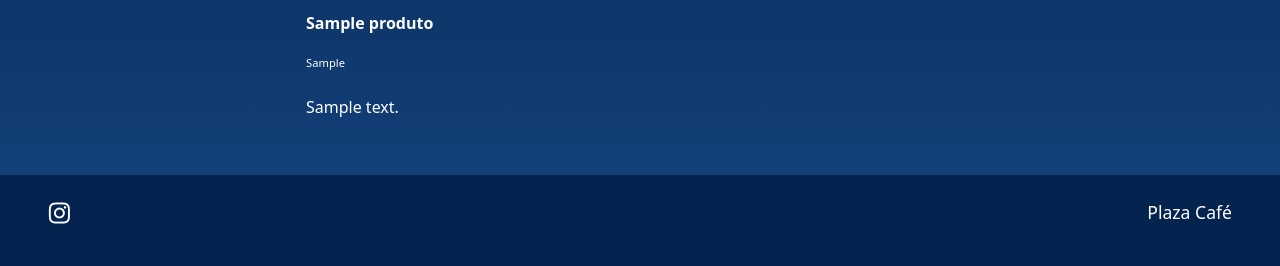
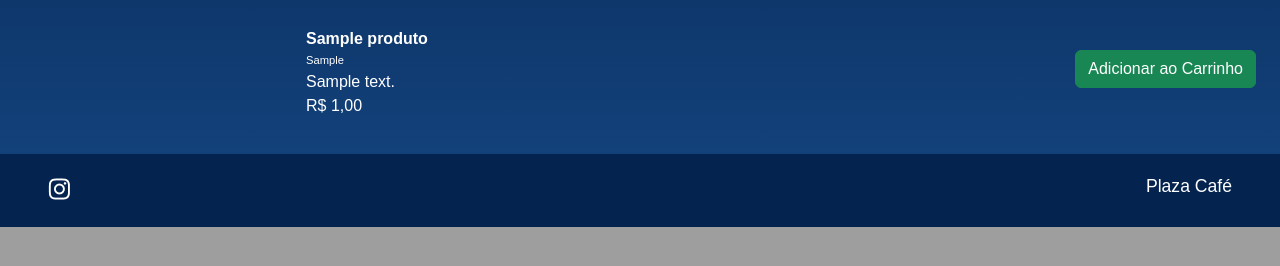
Before and after one commit to matheustorrens/totem, a Django app: page /imagem/1 in a window 1280 px wide. Shown: the part 908-1174 px from the top of the page. After the commit the page ends 1135 px from the top, so only its background shows below. Run offline with Django 4.2, Linux system fonts and the light colour scheme; tables that the repository leaves empty hold one stand-in row (values such as "Sample post").

Commit message:
Refatoração nos produtos e implementação em cart

```diff
--- /dev/null
+++ b/apps/cart/cart.py
@@ -0,0 +1,13 @@
+class Cart():
+    def __init__(self, request):
+        self.session = request.session
+
+        # Obter a session key se não existir
+        cart = self.session.get('session_key')
+
+        # Se o usuário for novo, criar uma session key para ele
+        if 'session_key' not in request.session:
+            cart = self.session['session_key'] = {}
+
+
+        self.cart = cart
--- /dev/null
+++ b/apps/cart/context_processors.py
@@ -0,0 +1,6 @@
+from .cart import Cart
+
+# Criando um processador de contexto para o carrinho funcionar em outras paginas (assim como os produtos)
+def cart(request):
+    # Retornando os dados padrão do carrinho
+    return {'cart': Cart(request)}
--- a/apps/produtos/admin.py
+++ b/apps/produtos/admin.py
@@ -4,7 +4,7 @@
 
 class ListandoProdutos(admin.ModelAdmin):                       # Classe que vai definir as funcionalidades do Django Admin
 
-    list_display = ("id", "nome", "legenda", "exibir")          # Define o que vai ser mostrado na lista dos produtos
+    list_display = ("id", "nome", "preco", "legenda", "exibir")          # Define o que vai ser mostrado na lista dos produtos
     list_display_links = ("id", "nome")                         # Define os campos que serão links
     search_fields = ("nome",)                                   # Função que busca pelo nome dos produtos
     list_filter = ("categoria","usuario")                       # Função que define uma lista que contem todas as categorias para filtra-las
--- a/apps/produtos/forms.py
+++ b/apps/produtos/forms.py
@@ -14,6 +14,7 @@
 
         widgets = {
             'nome': forms.TextInput(attrs={'class': 'form-control'}),
+            'preco': forms.TextInput(attrs={'class': 'form-control'}),
             'legenda': forms.TextInput(attrs={'class': 'form-control'}),
             'categoria': forms.Select(attrs={'class': 'form-control'}),
             'descricao': forms.Textarea(attrs={'class': 'form-control'}),
--- a/apps/produtos/models.py
+++ b/apps/produtos/models.py
@@ -12,7 +12,8 @@
           ("BEBIDAS", "Bebidas"),
      ]
 
-     nome = models.CharField(max_length=100, null=False, blank=False)                        # O Método CharField entende apenas tuplas, como no caso das
+     nome = models.CharField(max_length=100, null=False, blank=False)
+     preco = models.DecimalField(max_digits=10, decimal_places=2, default=0.0)               # O Método CharField entende apenas tuplas, como no caso das
      legenda = models.CharField(max_length=100, null=False, blank=False)                     # OPCOES_CATEGORIAS, sendo obrigatório o seu uso, por isso o:
      categoria = models.CharField(max_length=100, choices=OPCOES_CATEGORIA, default='')      # ("SALGADOS", "Salgado") por exemplo.
      descricao = models.TextField(null=False, blank=False)
--- a/setup/settings.py
+++ b/setup/settings.py
@@ -78,6 +78,7 @@
                 'django.template.context_processors.request',
                 'django.contrib.auth.context_processors.auth',
                 'django.contrib.messages.context_processors.messages',
+                'apps.cart.context_processors.cart',
             ],
         },
     },
--- a/templates/produtos/imagem.html
+++ b/templates/produtos/imagem.html
@@ -14,12 +14,15 @@
                                 <p class="imagem__titulo">{{ produto.nome }}</p>
                                 <p class="imagem__descricao">{{ produto.legenda }}</p>
                                 <p class="imagem__texto">{{ produto.descricao }}</p>
+                                <p class="imagem__texto">R$ {{ produto.preco }}</p>
                             </div>
                             <div>
                                 {% if request.user.is_superuser %}
-                                <a href="{% url 'editar_produto' produto.id %}"><button class="btn btn-success col-12" style="padding: top 5px;" type="submit">Editar</button></a>
-                                <a href="{% url 'excluir_produto' produto.id %}"><button class="btn btn-danger col-12" style="padding: top 5px;" type="submit">Deletar</button></a>
+                                <a href="{% url 'editar_produto' produto.id %}"><button class="btn btn-success col-12" style="padding: top 5px; margin-top: 10px" type="submit">Editar</button></a>
+                                <a href="{% url 'excluir_produto' produto.id %}"><button class="btn btn-danger col-12" style="padding: top 5px; margin-top: 10px" type="submit">Deletar</button></a>
                                 {% endif %}
+
+                                <a href="{% url 'excluir_produto' produto.id %}"><button class="btn btn-success col-12" style="padding: top 5px; margin-top: 10px" type="submit">Adicionar ao Carrinho</button></a>
                             </div>
                         </div>
                     </div>
--- a/templates/produtos/index.html
+++ b/templates/produtos/index.html
@@ -34,7 +34,7 @@
                                 <div class="card__info">
                                     <p class="card__titulo">{{ produto.nome }}</p>
                                     <div class="card__texto">
-                                        <p class="card__descricao">{{ produto.legenda }}</p>
+                                        <p class="card__descricao">R$ {{ produto.preco }}</p>
                                         <span>
                                             <img src="{% static '/assets/ícones/1x/favorite_outline.png' %}" alt="ícone de coração">
                                         </span>
--- a/templates/shared/base.html
+++ b/templates/shared/base.html
@@ -1,26 +1,25 @@
 {% load static %}
+
 <!DOCTYPE html>
 <html lang="pt-br">
 
-<head>
+{<head>
     <meta charset="UTF-8">
     <meta http-equiv="X-UA-Compatible" content="IE=edge">
     <meta name="viewport" content="width=device-width, initial-scale=1.0">
     <title>Etec - Cantina Plaza</title>
     <link rel="preconnect" href="https://fonts.googleapis.com">
     <link rel="preconnect" href="https://fonts.gstatic.com" crossorigin>
-    <link href="https://fonts.googleapis.com/css2?family=Space+Grotesk:wght@400;500;600&display=swap" rel="stylesheet">
-    <link rel="stylesheet" href="{% static 'styles/style.css' %}">
-    <link href="https://cdn.jsdelivr.net/npm/bootstrap@5.2.2/dist/css/bootstrap.min.css" rel="stylesheet" integrity="sha384-Zenh87qX5JnK2Jl0vWa8Ck2rdkQ2Bzep5IDxbcnCeuOxjzrPF/et3URy9Bv1WTRi" crossorigin="anonymous">
-
-</head>
+    <link href="https://fonts.googleapis.com/css2?family=Poppins:wght@400;500;600&display=swap" rel="stylesheet">
+    <!-- CSS only -->
+    <link rel="stylesheet" href="{% static '/styles/style.css' %}">
+    <script src="https://code.jquery.com/jquery-3.7.1.min.js" integrity="sha256-/JqT3SQfawRcv/BIHPThkBvs0OEvtFFmqPF/lYI/Cxo=" crossorigin="anonymous"></script>
+</head>}
 
 <body>
     {% include 'partials/_menu.html' %}
     {% block content  %} {% endblock %}
     {% include 'partials/_footer.html' %}
-
-
 </body>
 
 </html>
--- a/templates/usuarios/partials/_base.html
+++ b/templates/usuarios/partials/_base.html
@@ -14,6 +14,7 @@
     <!-- CSS only -->
     <link rel="stylesheet" href="{% static '/styles/style.css' %}">
     <link href="https://cdn.jsdelivr.net/npm/bootstrap@5.2.2/dist/css/bootstrap.min.css" rel="stylesheet" integrity="sha384-Zenh87qX5JnK2Jl0vWa8Ck2rdkQ2Bzep5IDxbcnCeuOxjzrPF/et3URy9Bv1WTRi" crossorigin="anonymous">
+    <script src="https://code.jquery.com/jquery-3.7.1.min.js" integrity="sha256-/JqT3SQfawRcv/BIHPThkBvs0OEvtFFmqPF/lYI/Cxo=" crossorigin="anonymous"></script>
 </head>}
 
 <body>
```
Also changed, not shown: templates/partials/_footer.html (+0 -9 lines), apps/produtos/migrations/0007_produto_preco.py (added).
